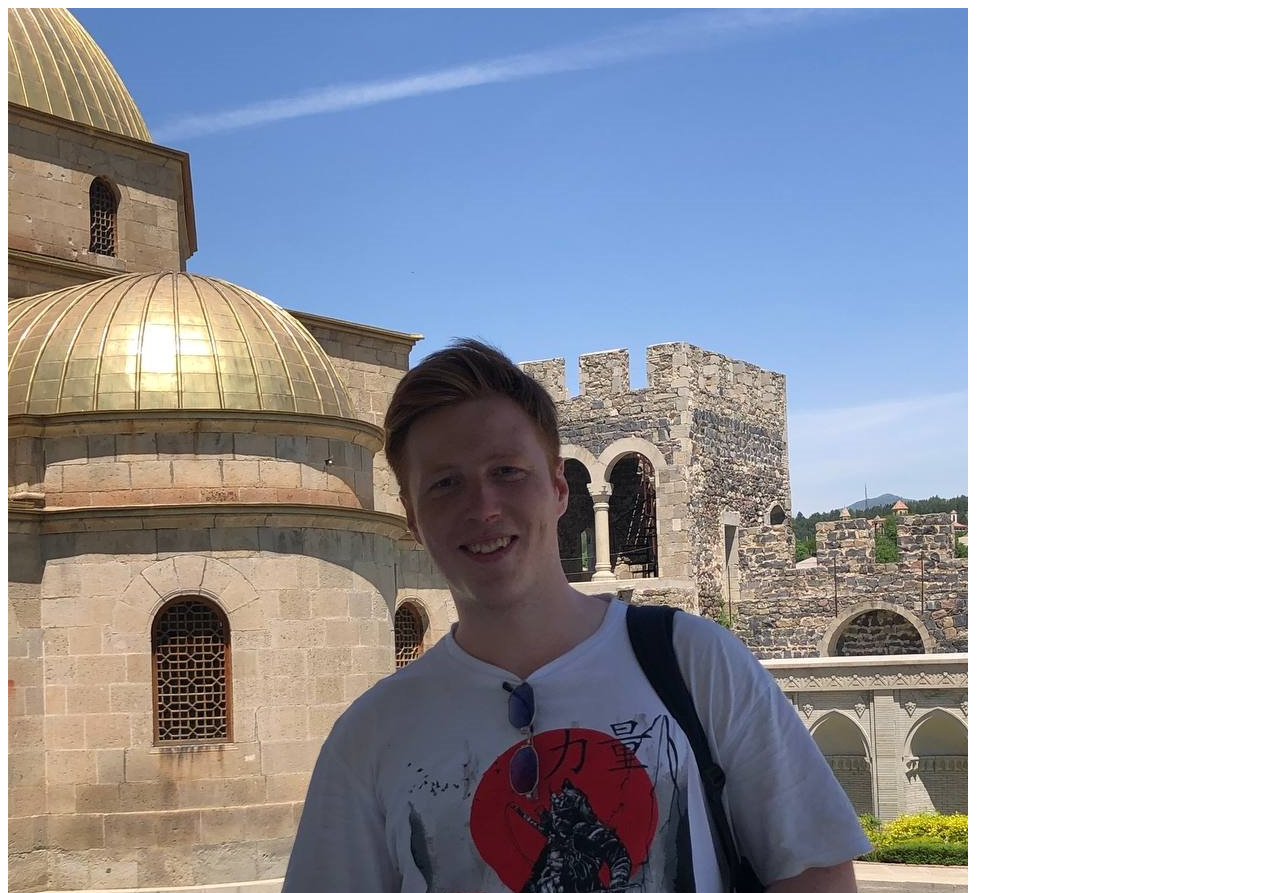
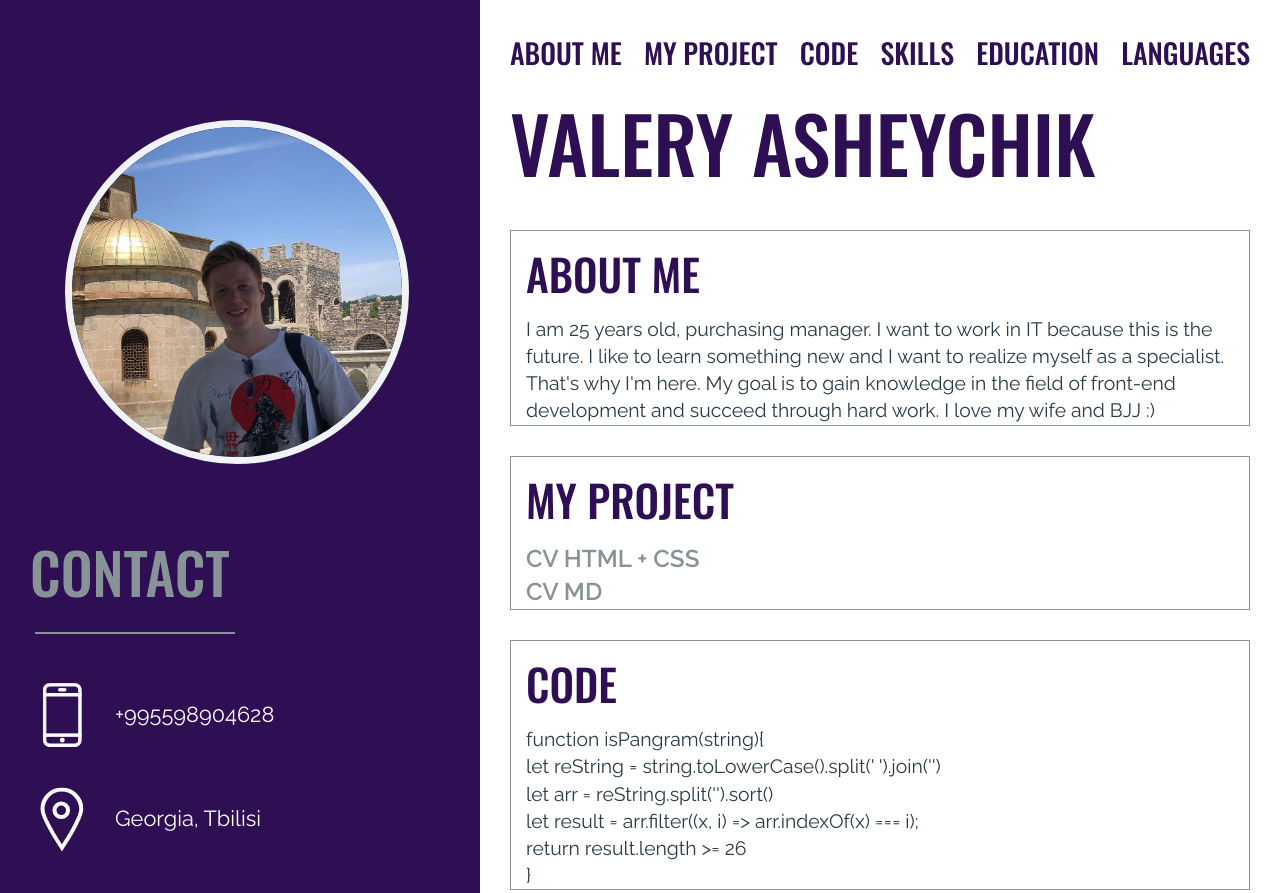
Before and after one commit to ValeryAsh/rsschool-cv-arhiv-, a plain HTML site: page index.html in a window 1280 px wide. Shown: the top 893 px of the page. Drawn offline with nearby package versions, Linux system fonts and the light colour scheme; a web font is replaced by a local one.

Commit message:
add new style files

```diff
--- a/css/index.css
+++ b/css/index.css
@@ -1,6 +1,31 @@
-h1{
-    text-align: center;
-    background-color: black;
-    color:pink;
-    font-size: 69px;
+*{
+    padding: 0;
+    margin: 0;
+    border: 0;
 }
+*,*:before,*:after{
+-moz-box-sizing: border-box;
+-webkit-box-sizing: border-box;
+box-sizing: border-box;
+}
+:focus,:active{outline: none;}
+a:focus,a:active{outline: none;}
+
+html,body{
+    height: 100%;
+    width: 100%;
+    font-size: 100%;
+    line-height: 1;
+    font-size: 14px;
+    -ms-text-size-adjust: 100%;
+    -moz-text-size-adjust: 100%;
+    -webkit-text-size-adjust: 100%;
+}
+a, a:visited{
+    text-decoration: none;
+}
+a:hover{text-decoration: none;}
+ul li{list-style: none;}
+img{vertical-align: top;}
+
+h1,h2,h3,h4,h5,h6{font-size: inherit; font-weight: 400;}
--- a/css/style.css
+++ b/css/style.css
@@ -1,6 +1,169 @@
-h1{
-    text-align: center;
-    background-color: black;
-    color:pink;
-    font-size: 96px;
+@import url("https://fonts.googleapis.com/css2?family=Inika:wght@400;700&family=Inter:wght@100;200;300;400;500;600;700;800;900&family=Oswald:wght@200;300;400;500;600;700&family=Raleway:ital,wght@0,100;0,200;0,300;0,400;0,500;0,600;0,700;0,800;0,900;1,100;1,200;1,300;1,400;1,500;1,600;1,700;1,800;1,900&display=swap");
+body {
+  background-color: rgba(30, 30, 30, 1);
 }
+html {
+  scroll-behavior: smooth;
+}
+a {
+  color: white;
+}
+a:hover {
+  color: rgba(224, 103, 51, 1);
+}
+a:hover {
+  color: white;
+  color: #e06733;
+  transition: all 0.3s linear;
+  -webkit-transition: all 0.3s linear;
+  -moz-transition: all 0.3s linear;
+}
+.all_cv {
+  margin: 0 auto;
+  max-width: 1440px;
+  width: 100%;
+  display: flex;
+}
+.contacts_and_skill {
+  max-width: 480px;
+  width: 100%;
+  background-color: #2e0f53;
+  padding: 120px 30px 40px;
+  font-family: "Raleway";
+  font-style: normal;
+  font-weight: 400;
+  font-size: 21.7954px;
+  line-height: 26px;
+  color: white;
+}
+.main_text_education {
+  max-width: 960px;
+  width: 100%;
+  background-color: white;
+  padding: 20px 30px 0px;
+}
+.my_foto {
+  padding-left: 35px;
+}
+.avatar {
+  border: 7.09733px solid #eff3f5;
+  max-width: 344px;
+  width: 100%;
+  border-radius: 294.539px;
+  margin: 0 auto;
+}
+.contact_info {
+  padding: 65px 0px 60px;
+}
+h2 {
+  font-family: "Oswald";
+  font-style: normal;
+  font-weight: 500;
+  font-size: 43.5907px;
+  line-height: 65px;
+  text-transform: uppercase;
+  color: #2e0f53;
+  padding: 10px 0px;
+}
+h3 {
+  font-family: "Oswald";
+  font-style: normal;
+  font-weight: 500;
+  font-size: 56.7787px;
+  line-height: 84px;
+  text-transform: uppercase;
+  color: #889397;
+}
+.line_block {
+  max-width: 200px;
+  width: 100%;
+  height: 2px;
+  background-color: #889397;
+  margin: 19px 5px 29px;
+}
+.contact_number {
+  display: flex;
+  align-items: center;
+  padding: 20px 0px;
+}
+.number_text {
+  padding-left: 20px;
+}
+nav a {
+  color: #2e0f53;
+}
+.menu {
+  display: flex;
+  justify-content: space-between;
+  max-width: 890px;
+  width: 100%;
+  margin: 0 auto;
+  font-family: "Oswald";
+  font-style: normal;
+  font-weight: 500;
+  font-size: 28px;
+  line-height: 65px;
+  text-transform: uppercase;
+}
+h1 {
+  font-family: "Oswald";
+  font-style: normal;
+  font-weight: 500;
+  font-size: 77.4946px;
+  line-height: 115px;
+  text-transform: uppercase;
+  color: #2e0f53;
+}
+.aboot_me {
+  border: 1.21085px solid #889397;
+  margin: 30px 0px;
+  padding-left: 15px;
+}
+.main_text_education_text {
+  font-family: "Raleway";
+  font-style: normal;
+  font-weight: 400;
+  font-size: 19.3737px;
+  line-height: 140%;
+  color: #2a3b47;
+}
+.strengths_list_bit {
+  font-family: "Raleway";
+  font-style: normal;
+  font-weight: 600;
+  font-size: 24.2171px;
+  line-height: 140%;
+  color: #4d5557;
+}
+.strengths_list a{
+  color: #889397;
+}
+.strengths_list a:hover{
+  color: #889397;
+  color: #e06733;
+  transition: all 0.3s linear;
+  -webkit-transition: all 0.3s linear;
+  -moz-transition: all 0.3s linear;
+}
+footer {
+  background-color: #2e0f53;
+  font-family: "Raleway";
+  font-style: normal;
+  font-weight: 500;
+  font-size: 21.7954px;
+  line-height: 26px;
+  color: white;
+}
+.footer_block {
+  display: flex;
+  justify-content: space-between;
+  padding: 20px 10px;
+}
+.footer_img {
+  max-width: 50px;
+  width: 100%;
+  transition: 0.5s;
+}
+.footer_img:hover{
+    transform: scale(1.3);
+}
```
